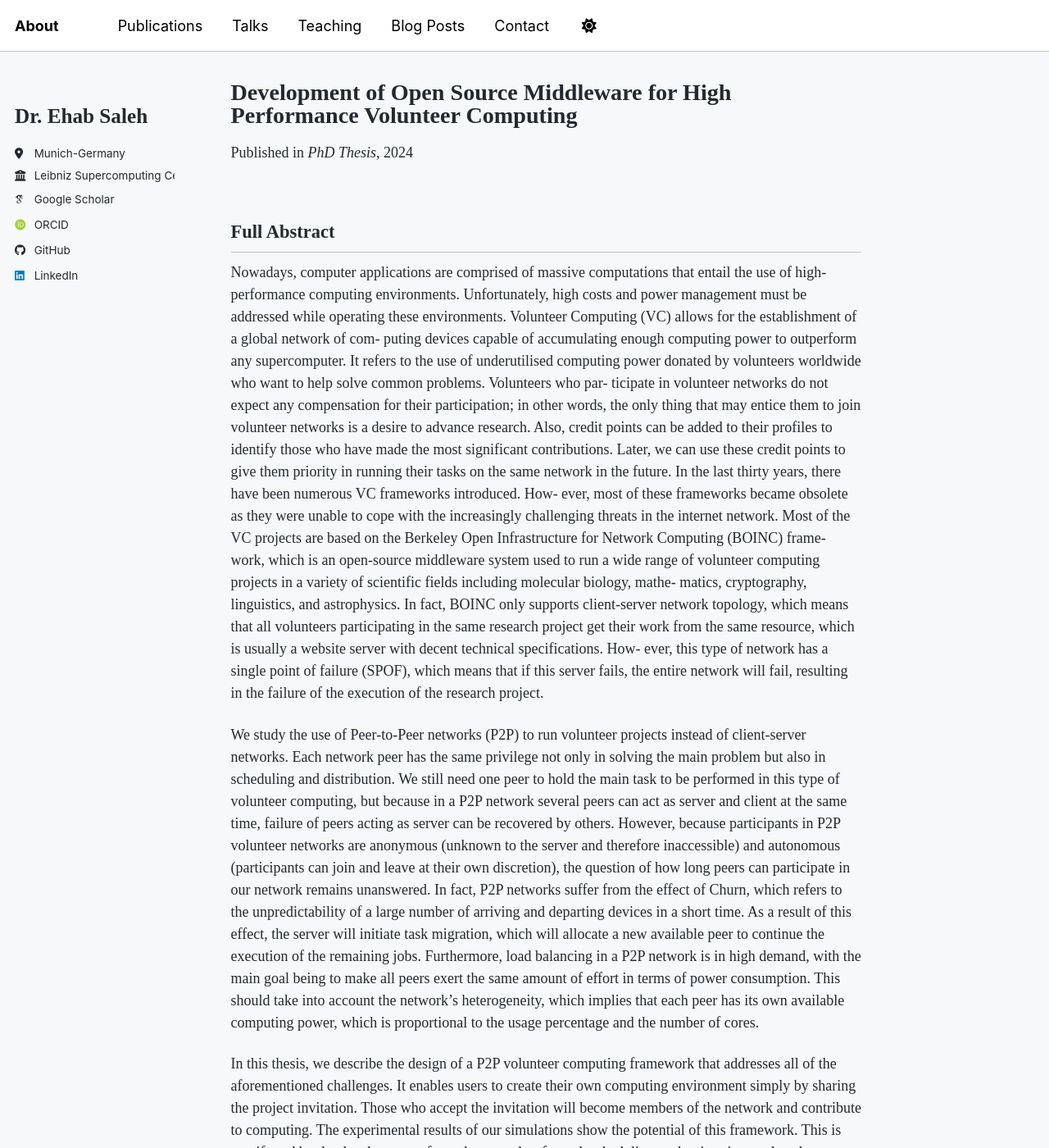
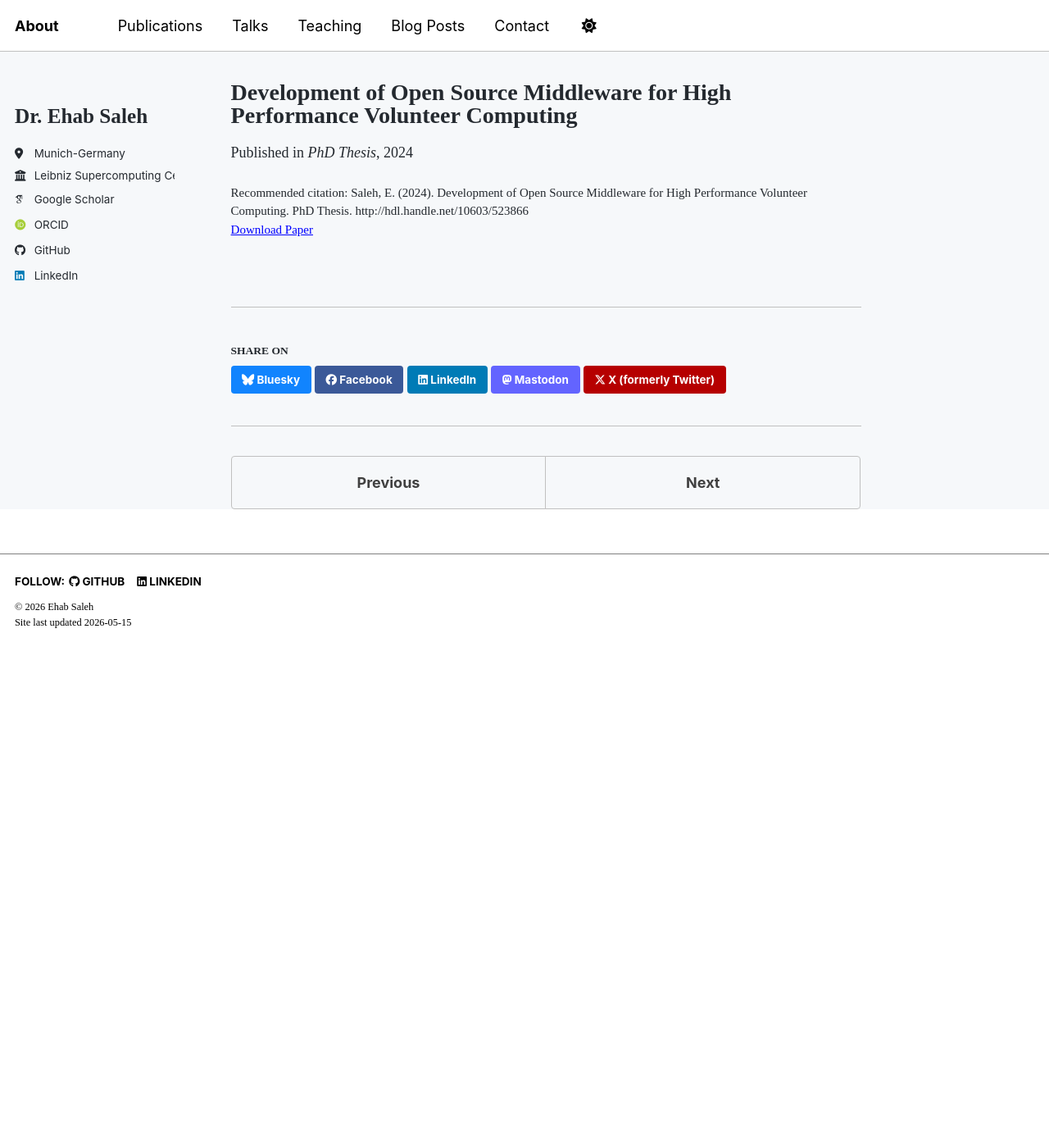
Before and after one commit to ehabosaleh/ehabosaleh.github.io, a Jekyll site: the page built from _publications/2024-phd-thesis.md, in a window 1280 px wide and 1400 px high. Shown: the whole window at 82% size. Built offline with Jekyll 4.4.1, drawn with Linux system fonts in a browser that asks for light colours; some web fonts are replaced; a script bundle is joined from its source files by our own code; library files that are not in the unit come from our copies; some of the changed text lies outside the part shown.

Commit message:
Remove full abstract from PhD thesis document
Removed the full abstract section detailing the challenges and solutions in volunteer computing frameworks.

```diff
--- a/_publications/2024-phd-thesis.md
+++ b/_publications/2024-phd-thesis.md
@@ -9,14 +9,3 @@
 author: "Ehab Saleh"
 citation: "Saleh, E. (2024). Development of Open Source Middleware for High Performance Volunteer Computing. PhD Thesis. http://hdl.handle.net/10603/523866"
 ---
-
-## Full Abstract
-Nowadays, computer applications are comprised of massive computations that entail the use of high-performance computing environments. Unfortunately, high costs and power management must be addressed while operating these environments.
-Volunteer Computing (VC) allows for the establishment of a global network of com- puting devices capable of accumulating enough computing power to outperform any supercomputer. It refers to the use of underutilised computing power donated by volunteers worldwide who want to help solve common problems. Volunteers who par- ticipate in volunteer networks do not expect any compensation for their participation; in other words, the only thing that may entice them to join volunteer networks is a desire to advance research. Also, credit points can be added to their profiles to identify those who have made the most significant contributions. Later, we can use these credit points to give them priority in running their tasks on the same network in the future.
-In the last thirty years, there have been numerous VC frameworks introduced. How- ever, most of these frameworks became obsolete as they were unable to cope with the increasingly challenging threats in the internet network. Most of the VC projects are based on the Berkeley Open Infrastructure for Network Computing (BOINC) frame- work, which is an open-source middleware system used to run a wide range of volunteer computing projects in a variety of scientific fields including molecular biology, mathe- matics, cryptography, linguistics, and astrophysics.
-In fact, BOINC only supports client-server network topology, which means that all volunteers participating in the same research project get their work from the same resource, which is usually a website server with decent technical specifications. How- ever, this type of network has a single point of failure (SPOF), which means that if this server fails, the entire network will fail, resulting in the failure of the execution of the research project.
-
-We study the use of Peer-to-Peer networks (P2P) to run volunteer projects instead of client-server networks. Each network peer has the same privilege not only in solving the main problem but also in scheduling and distribution. We still need one peer to hold the main task to be performed in this type of volunteer computing, but because in a P2P network several peers can act as server and client at the same time, failure of peers acting as server can be recovered by others. However, because participants in P2P volunteer networks are anonymous (unknown to the server and therefore inaccessible) and autonomous (participants can join and leave at their own discretion), the question of how long peers can participate in our network remains unanswered.
-In fact, P2P networks suffer from the effect of Churn, which refers to the unpredictability of a large number of arriving and departing devices in a short time. As a result of this effect, the server will initiate task migration, which will allocate a new available peer to continue the execution of the remaining jobs. Furthermore, load balancing in a P2P network is in high demand, with the main goal being to make all peers exert the same amount of effort in terms of power consumption. This should take into account the network’s heterogeneity, which implies that each peer has its own available computing power, which is proportional to the usage percentage and the number of cores.
-
-In this thesis, we describe the design of a P2P volunteer computing framework that addresses all of the aforementioned challenges. It enables users to create their own computing environment simply by sharing the project invitation. Those who accept the invitation will become members of the network and contribute to computing. The experimental results of our simulations show the potential of this framework. This is manifested by the development of novel approaches for task scheduling, task migration, and packet routing.
```
